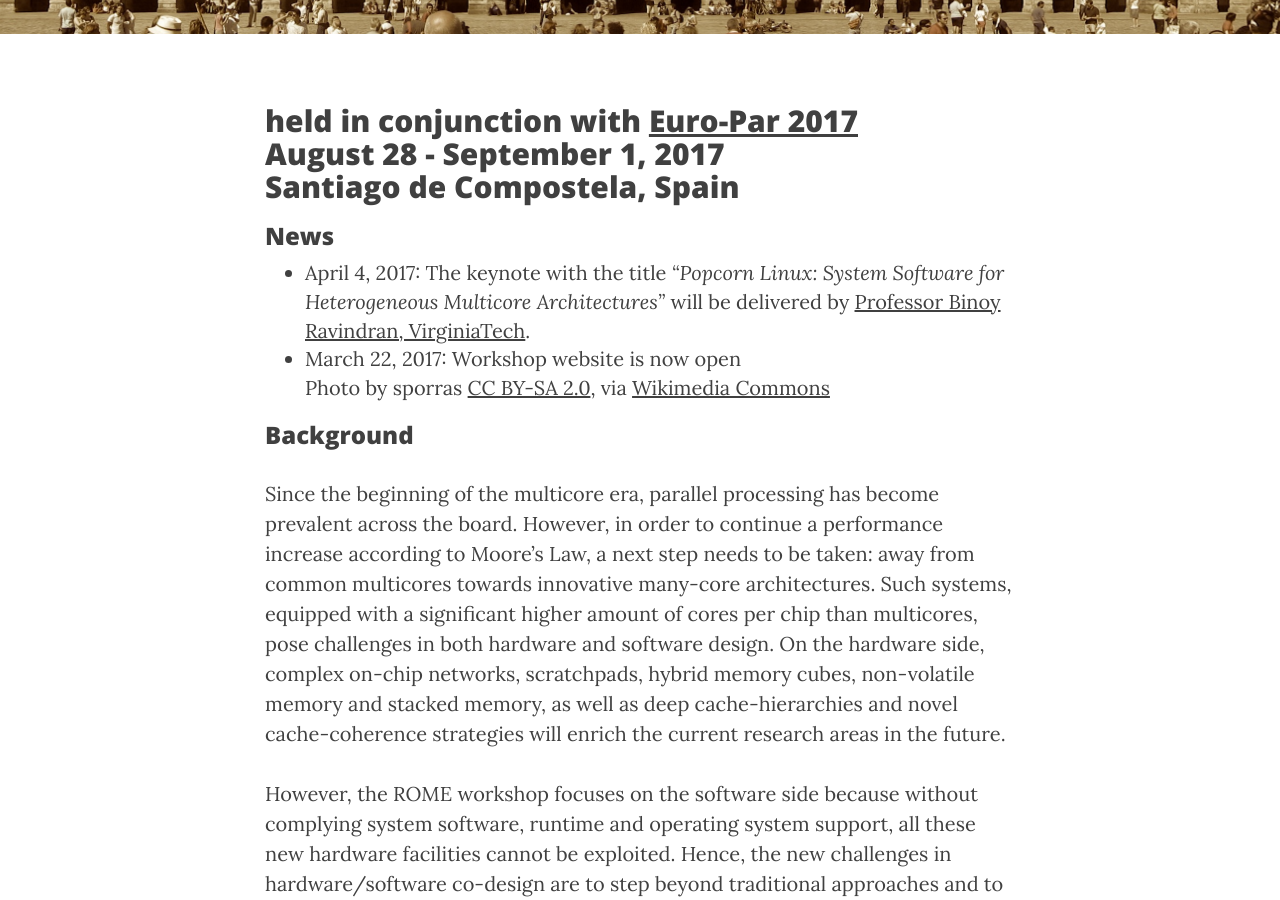
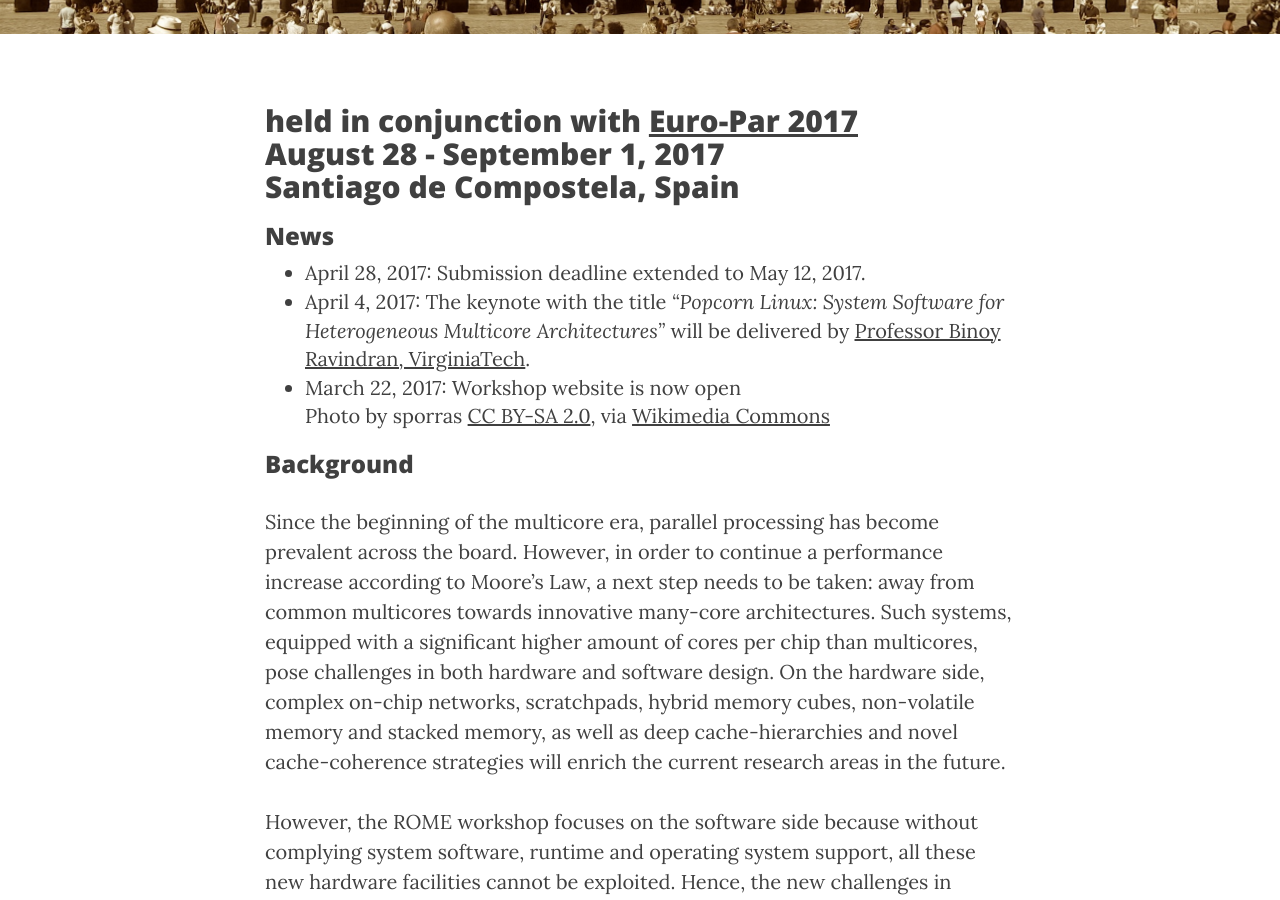
Before and after one commit to WROME/wrome.github.io, a Jekyll site: the page built from compostela2017.md, in a window 1280 px wide and 900 px high, scrolled down 410 px. Built offline with Jekyll 4.4.1, drawn with Linux system fonts in a browser that asks for light colours; nearby versions of some CDN libraries; some of the changed text lies outside the part shown.

Commit message:
extend deadline

```diff
--- a/compostela2017.md
+++ b/compostela2017.md
@@ -9,6 +9,7 @@
 
 ### News
 
+* April 28, 2017: Submission deadline extended to May 12, 2017.
 * April 4, 2017: The keynote with the title *"Popcorn Linux: System Software for Heterogeneous Multicore Architectures"* will be delivered by [Professor Binoy Ravindran, VirginiaTech](https://www.ece.vt.edu/people/profile/ravindran).
 * March 22, 2017: Workshop website is now open<br>Photo by sporras [CC BY-SA 2.0](http://creativecommons.org/licenses/by-sa/2.0), via [Wikimedia Commons](https://commons.wikimedia.org/wiki/File%3AAyuntamiento_de_Santiago_de_Compostela.jpg)
 
@@ -52,7 +53,7 @@
 
 ### Important Dates
 
-* May 5, 2017: Submission deadline
+* <del>May 5</del> May 12, 2017: Submission deadline
 * June 16, 2017: Notification of acceptance
 * July 21, 2017: Workshop paper (for informal workshop proceedings)
 * August 28/29, 2017: ROME'17 Workshop
```
